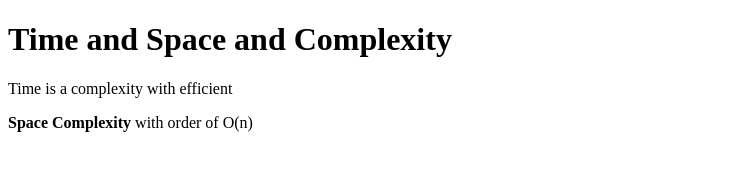
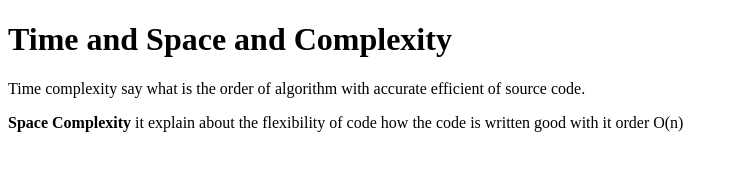
Before and after one commit to acciojob/time-and-space-complexity-mukesh-2414, a website: page main.html in a window 1280 px wide. Shown: the whole page, without its empty margins (0-738 px from the left). Drawn offline with Linux system fonts and the light colour scheme.

Commit message:
created a submission

```diff
--- a/main.html
+++ b/main.html
@@ -9,8 +9,8 @@
 <body>
 	<!-- the entire body must be written by student -->
 	<h1>Time and Space and Complexity</h1>
-	<p>Time is a complexity with efficient</p>
-	<p><b>Space Complexity</b> with order of O(n)</p>
+	<p>Time complexity say what is the order of algorithm with accurate efficient of source code.</p>
+	<p><b>Space Complexity</b> it explain about the flexibility of code how the code is written good with it order O(n)</p>
     <script type="text/javascript" src="./script.js">
 </script>
 </body>
```
